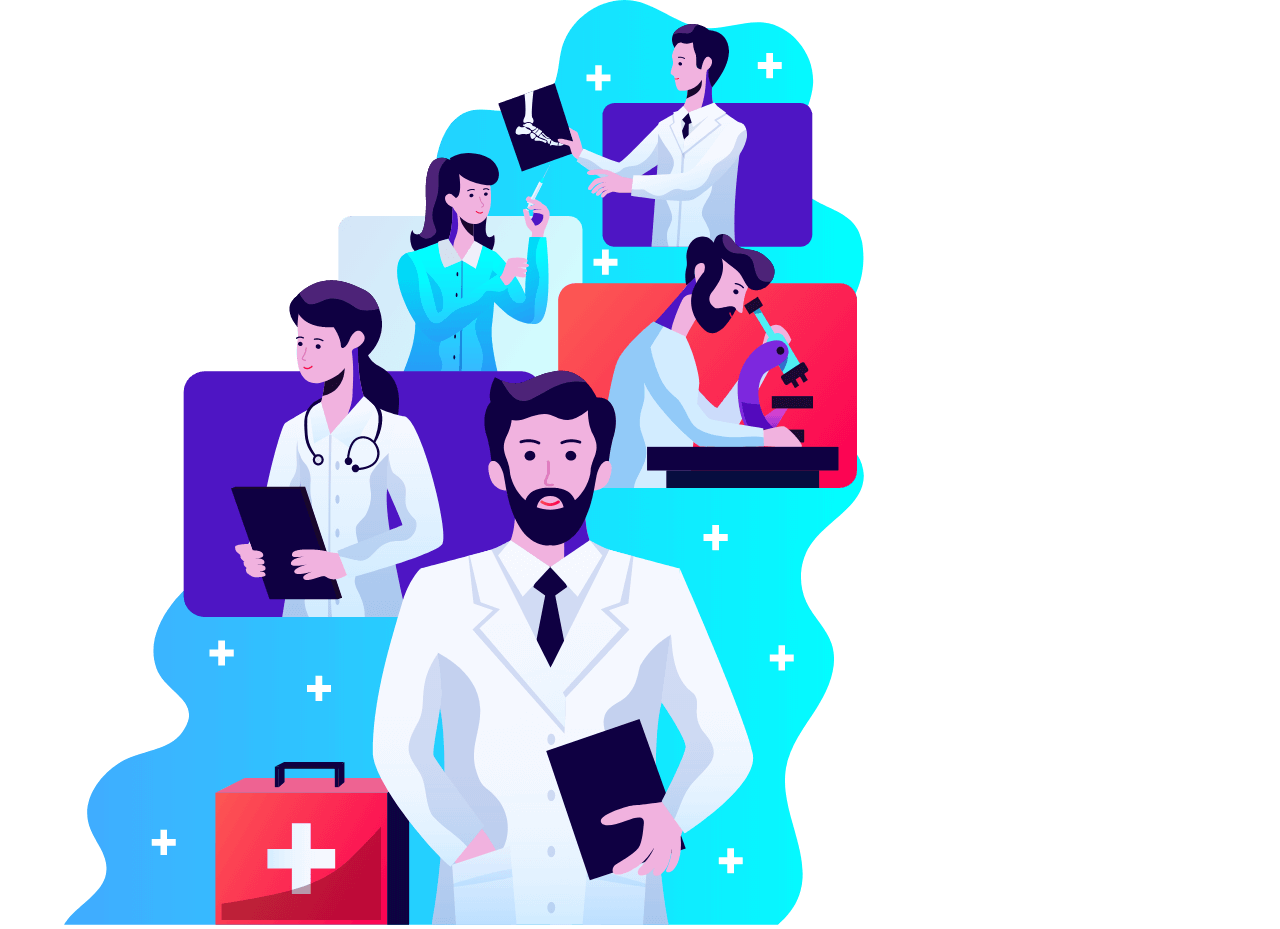
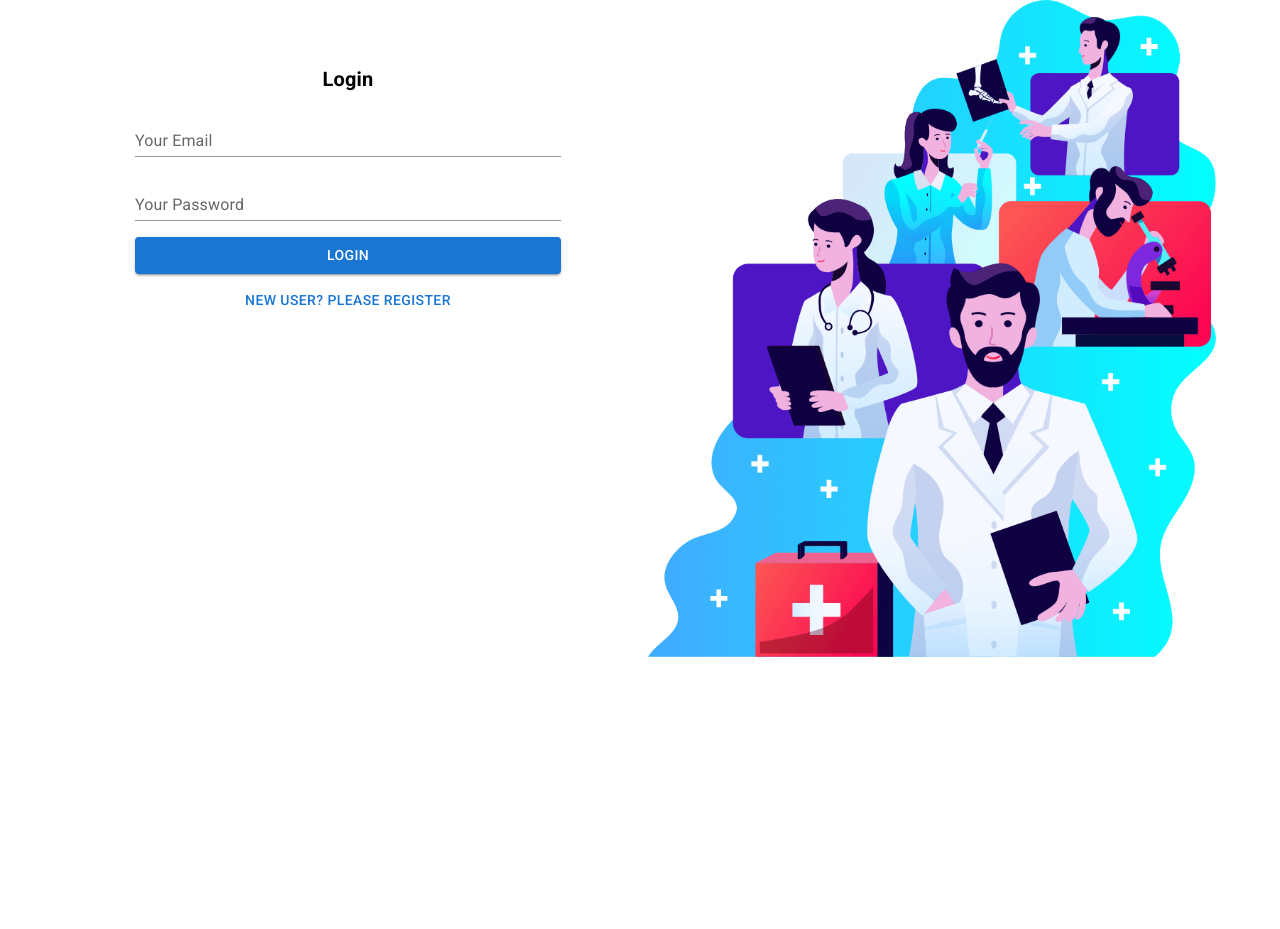
Before and after one commit to mrx-arafat/Doctors-Portal-React, a React (Create React App) app: page /login in a window 1280 px wide. After the commit the page ends 800 px from the top, so only its background shows below. Built offline with nearby package versions, Linux system fonts and the light colour scheme.

Commit message:
login page design

```diff
--- a/src/Pages/Login/Login/Login.js
+++ b/src/Pages/Login/Login/Login.js
@@ -1,13 +1,56 @@
-import { Container, Grid } from "@mui/material";
+import { Button, Container, Grid, TextField, Typography } from "@mui/material";
 import React from "react";
+import { NavLink } from "react-router-dom";
 import login from "../../../images/login.png";
 
 const Login = () => {
+  const handleLoginSubmit = (e) => {
+    e.preventDefault();
+  };
+
   return (
-    <Container style={{ display: "flex" }}>
-      <Grid xs={8} md={6}></Grid>
-      <Grid xs={8} md={6}>
-        <img src={login} alt="" />
+    <Container>
+      <Grid container spacing={2}>
+        <Grid item sx={{ mt: 8 }} xs={12} md={6}>
+          <Typography
+            sx={{ fontWeight: "bold", fontSize: "h6.fontSize" }}
+            variant="body1"
+            gutterBottom
+          >
+            Login
+          </Typography>
+          <form onSubmit={handleLoginSubmit}>
+            <TextField
+              sx={{ width: "75%", m: 1 }}
+              id="standard-basic"
+              label="Your Email"
+              name="email"
+              variant="standard"
+            />
+            <TextField
+              sx={{ width: "75%", m: 1 }}
+              id="standard-basic"
+              label="Your Password"
+              type="password"
+              name="password"
+              variant="standard"
+            />
+
+            <Button
+              sx={{ width: "75%", m: 1 }}
+              type="submit"
+              variant="contained"
+            >
+              Login
+            </Button>
+            <NavLink style={{ textDecoration: "none" }} to="/register">
+              <Button variant="text">New User? Please Register</Button>
+            </NavLink>
+          </form>
+        </Grid>
+        <Grid item xs={12} md={6}>
+          <img style={{ width: "100%" }} src={login} alt="" />
+        </Grid>
       </Grid>
     </Container>
   );
```
